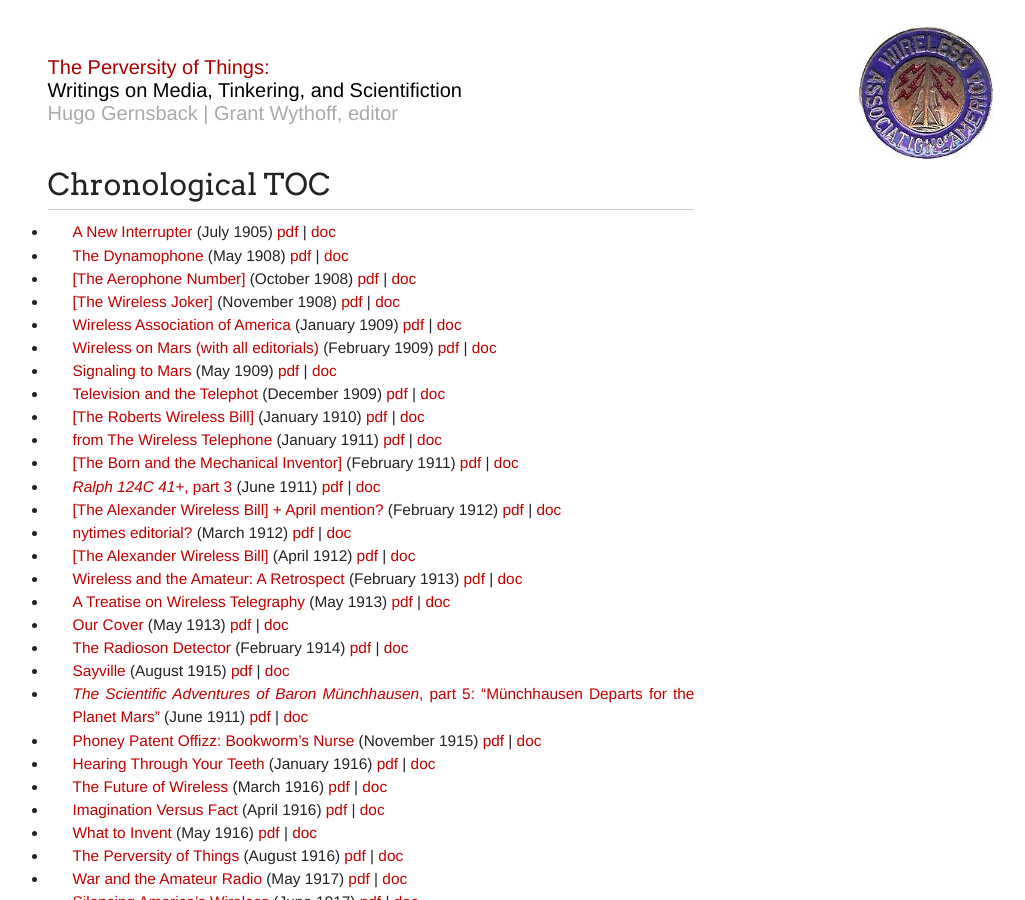
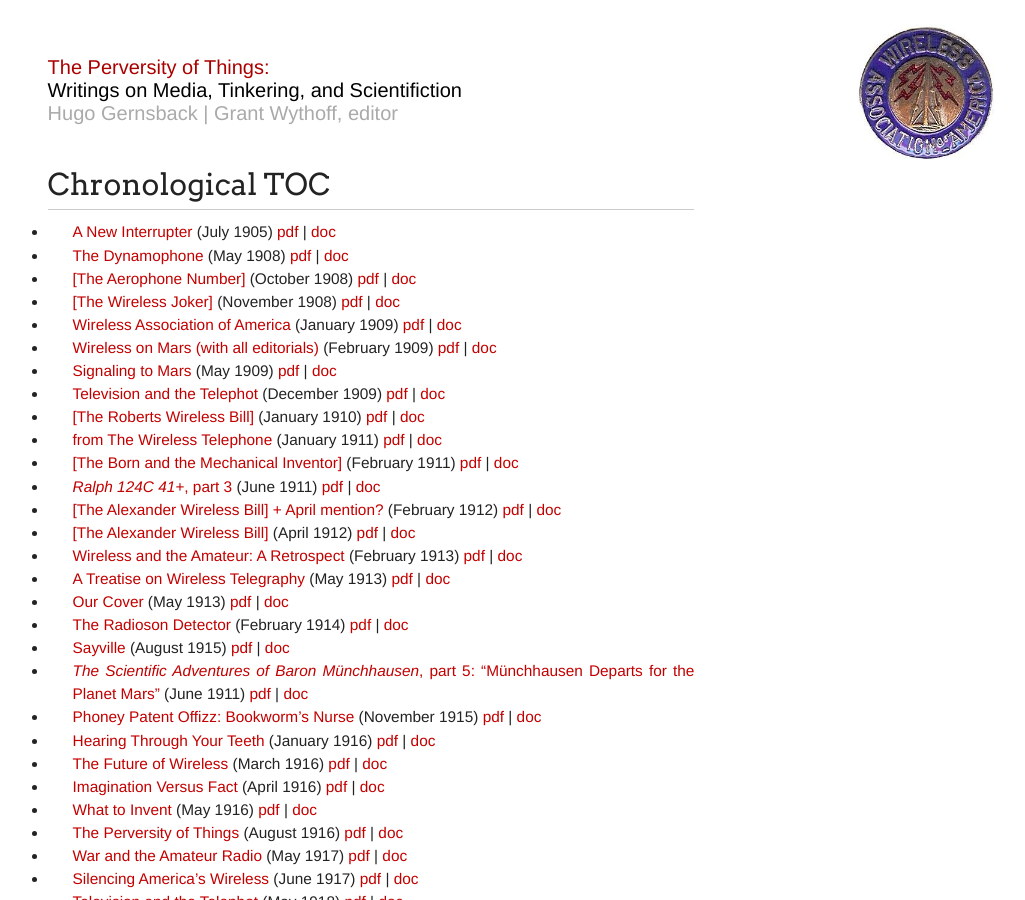
Before and after one commit to gwijthoff/perversity_of_things, a Jekyll site: the page built from TOC_web.md, in a window 1280 px wide and 900 px high. Shown: the whole window, without its empty margins (244-1269 px from the left). Built offline with Jekyll 4.4.1, drawn with Linux system fonts in a browser that asks for light colours.

Commit message:
removed nytimes editorial

```diff
--- a/TOC_web.md
+++ b/TOC_web.md
@@ -17,7 +17,6 @@
 - [\[The Born and the Mechanical Inventor\]](http://gernsback.wythoff.net/191102_born_and_mechanical_inventor.html) (February 1911)	[pdf](https://github.com/gwijthoff/perversity_of_things/blob/gh-pages/typeset_drafts/191102_born_and_mechanical_inventor.pdf?raw=true) \| [doc](https://github.com/gwijthoff/perversity_of_things/blob/gh-pages/typeset_drafts/191102_born_and_mechanical_inventor.docx)
 - [*Ralph 124C 41+*, part 3](http://gernsback.wythoff.net/191106_ralph3.html) (June 1911)	[pdf](https://github.com/gwijthoff/perversity_of_things/blob/gh-pages/typeset_drafts/191106_ralph3.pdf?raw=true) \| [doc](https://github.com/gwijthoff/perversity_of_things/blob/gh-pages/typeset_drafts/191106_ralph3.docx)
 - [\[The Alexander Wireless Bill\] + April mention?](http://gernsback.wythoff.net/191202_alexander_wireless_bill.html) (February 1912)	[pdf](https://github.com/gwijthoff/perversity_of_things/blob/gh-pages/typeset_drafts/191202_alexander_wireless_bill.pdf?raw=true) \| [doc](https://github.com/gwijthoff/perversity_of_things/blob/gh-pages/typeset_drafts/191202_alexander_wireless_bill.docx)
-- [nytimes editorial?](http://gernsback.wythoff.net/191203_nytimes_editorial.html) (March 1912)	[pdf](https://github.com/gwijthoff/perversity_of_things/blob/gh-pages/typeset_drafts/191203_nytimes_editorial.pdf?raw=true) \| [doc](https://github.com/gwijthoff/perversity_of_things/blob/gh-pages/typeset_drafts/191203_nytimes_editorial.docx)
 - [\[The Alexander Wireless Bill\]](http://gernsback.wythoff.net/191204_alexander_wireless_bill.html) (April 1912)	[pdf](https://github.com/gwijthoff/perversity_of_things/blob/gh-pages/typeset_drafts/191204_alexander_wireless_bill.pdf?raw=true) \| [doc](https://github.com/gwijthoff/perversity_of_things/blob/gh-pages/typeset_drafts/191204_alexander_wireless_bill.docx)
 - [Wireless and the Amateur: A Retrospect](http://gernsback.wythoff.net/191302_wireless_and_the_amateur.html) (February 1913)	[pdf](https://github.com/gwijthoff/perversity_of_things/blob/gh-pages/typeset_drafts/191302_wireless_and_the_amateur.pdf?raw=true) \| [doc](https://github.com/gwijthoff/perversity_of_things/blob/gh-pages/typeset_drafts/191302_wireless_and_the_amateur.docx)
 - [A Treatise on Wireless Telegraphy](http://gernsback.wythoff.net/191305_a_treatise_on_wireless.html) (May 1913)	[pdf](https://github.com/gwijthoff/perversity_of_things/blob/gh-pages/typeset_drafts/191305_a_treatise_on_wireless.pdf?raw=true) \| [doc](https://github.com/gwijthoff/perversity_of_things/blob/gh-pages/typeset_drafts/191305_a_treatise_on_wireless.docx)
```
Also changed, not shown: TOC_thematic.md (+0 -1 lines).
